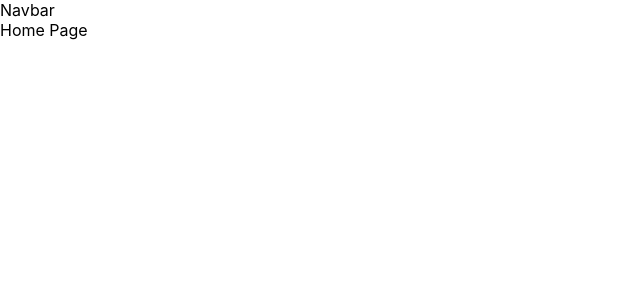
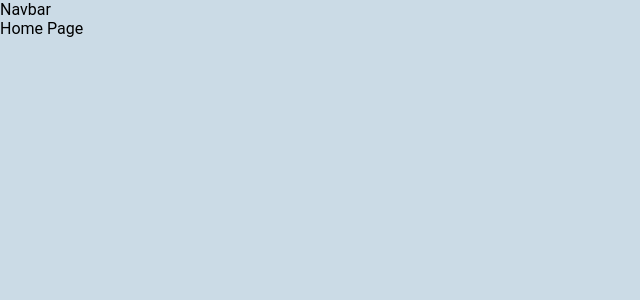
Before and after one commit to GedeonTS/me, a React (Create React App) app: page / in a window 1280 px wide. Shown: the top 300 px of the page, without its empty margins (0-640 px from the left). Built offline with nearby package versions, Linux system fonts and the light colour scheme.

Commit message:
Add styles to the main component

```diff
--- a/src/App.css
+++ b/src/App.css
@@ -0,0 +1,24 @@
+@import url('https://fonts.googleapis.com/css2?family=Poppins:wght@400;600&display=swap');
+:root {
+    --bg:#cbdbe6;
+    --bg2:#FFF;
+    --bg-contact:#e2e1e1;
+    --bg3:#f5f5f5;
+
+}
+
+body {
+    margin: 0;
+    padding: 0;
+    font-family: 'Roboto', sans-serif;
+    background-color: var(--bg);
+
+}
+
+.tile {
+    height: 90vh;
+    width: 100%;
+    display: flex;
+    justify-content: center;
+    align-items: center;
+}
```
